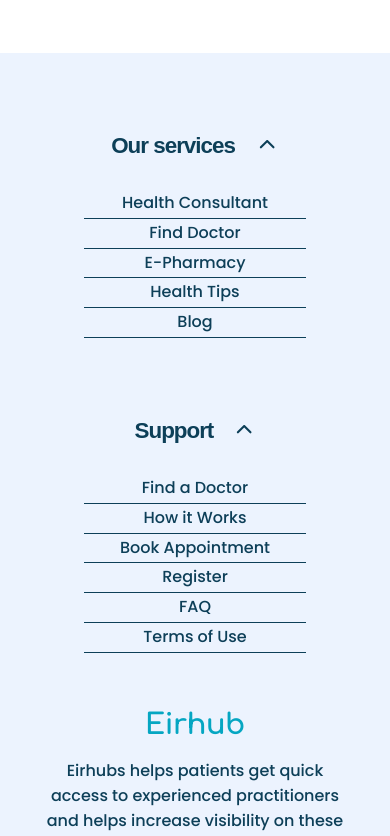
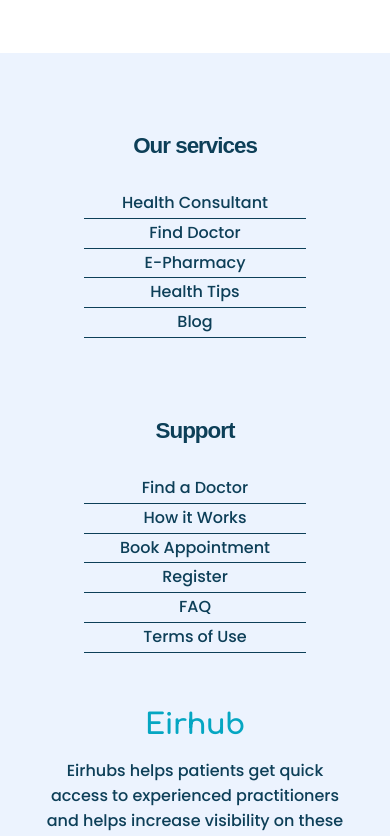
Before and after one commit to Silicon-Valley00/eirhub-frontend, a React (Create React App) app in the folder client/: page / in a window 390 px wide. Shown: the part 3060-3896 px from the top of the page. Built offline with nearby package versions, Linux system fonts and the light colour scheme.

Commit message:
Merge branch 'landing-page' of https://github.com/JerryAgbesi/Eirhub into landing-page

```diff
--- a/client/src/Pages/Landing page/components/Footer.js
+++ b/client/src/Pages/Landing page/components/Footer.js
@@ -3,21 +3,8 @@
 import { FaLinkedinIn } from 'react-icons/fa';
 import { RiInstagramFill } from 'react-icons/ri';
 import footerStyle from '../components/footer.module.css';
-import { IoIosArrowDown } from 'react-icons/io';
-import { IoIosArrowUp } from 'react-icons/io';
 
 const Footer = () => {
-   //setting state to show list items with onClick.
-   const [showServices, setShowServices] = useState(true);
-   const [showSupport, setShowSupport] = useState(true);
-
-   //toggle onclick only in 756px screen width
-   const toggleDropdown = ({ state, setState }) => {
-      const screenSize = window.innerWidth;
-      if (screenSize <= 756) setState(!state);
-      return;
-   };
-
    return (
       <footer>
          {/* logo div*/}
@@ -41,113 +28,40 @@
             </div>
          </div>
          <div className={footerStyle.fourservices}>
-            <h2
-               onClick={() =>
-                  //toggling with onclick
-                  toggleDropdown({
-                     state: showServices,
-                     setState: setShowServices,
-                  })
-               }
-               className={footerStyle.fheader}
-            >
-               Our services
-                {/*Trigger image if showServices is false*/}
-         { !showServices ?<IoIosArrowDown
-                  className={footerStyle.fmobilehide1}
-               />
-               :<IoIosArrowUp
-                  className={footerStyle.fmobilehide2}
-               />}
-            </h2>
-               {showServices &&(<ul className={footerStyle.fdropdown}>
-                  <li className={footerStyle.flist}>
-                     Health Consultant
-                  </li>
-                  <li className={footerStyle.flist}>
-                     Find Doctor
-                  </li>
-                  <li className={footerStyle.flist}>
-                    E-Pharmacy
-                  </li>
-                  <li className={footerStyle.flist}>
-                     Health Tips
-                  </li>
-                  <li className={footerStyle.flist}>
-                     Blog
-                  </li>
+            <h2 className={footerStyle.fheader}>Our services</h2>
+            <ul className={footerStyle.fdropdown}>
+               <li className={footerStyle.flist}>Health Consultant</li>
+               <li className={footerStyle.flist}>Find Doctor</li>
+               <li className={footerStyle.flist}>E-Pharmacy</li>
+               <li className={footerStyle.flist}>Health Tips</li>
+               <li className={footerStyle.flist}>Blog</li>
             </ul>
-               )}
          </div>
 
          {/* support div*/}
          <div className={footerStyle.fsupport}>
-            <h2
-               onClick={() =>
-                  toggleDropdown({
-                     state: showSupport,
-                     setState: setShowSupport,
-                  })
-               }
-               className={footerStyle.fheader}
-            >
-               Support
-                { !showSupport ?<IoIosArrowDown
-                  className={footerStyle.fmobilehide1}
-               />
-               :<IoIosArrowUp
-                  className={footerStyle.fmobilehide2}
-               />}
-            </h2>
-            {showSupport && (
+            <h2 className={footerStyle.fheader}>Support</h2>
             <ul className={footerStyle.fdropdown}>
-                  <li className={footerStyle.flist}>
-                        Find a Doctor
-                  </li>
-                  <li className={footerStyle.flist}>
-                        How it Works
-                  </li>
-                  <li className={footerStyle.flist}>
-
-                        Book Appointment
-
-                  </li>
-                  <li className={footerStyle.flist}>
-
-                        Register
-
-                  </li>
-                  <li className={footerStyle.flist}>
-
-                        FAQ
-
-                  </li>
-                  <li className={footerStyle.flist}>
-
-                        Terms of Use
-
-                  </li>
+               <li className={footerStyle.flist}>Find a Doctor</li>
+               <li className={footerStyle.flist}>How it Works</li>
+               <li className={footerStyle.flist}>Book Appointment</li>
+               <li className={footerStyle.flist}>Register</li>
+               <li className={footerStyle.flist}>FAQ</li>
+               <li className={footerStyle.flist}>Terms of Use</li>
             </ul>
-            )}
          </div>
          {/*Contact*/}
          <div className={footerStyle.fcontact}>
             <h2 className={footerStyle.fheader}>Contact us</h2>
             <ul className={footerStyle.fdropdown}>
-               <li className={footerStyle.flist}>
-                  +(233) 576 678 238
-               </li>
+               <li className={footerStyle.flist}>+(233) 576 678 238</li>
+            </ul>
+            <ul className={footerStyle.fdropdown}>
+               <li className={footerStyle.flist}>info@Eirhub.com</li>
             </ul>
             <ul className={footerStyle.fdropdown}>
                <li className={footerStyle.flist}>
-                  info@Eirhub.com
-               </li>
-            </ul>
-            <ul className={footerStyle.fdropdown}>
-               <li className={footerStyle.flist}>
-
                   17 Maple Avenue<br></br> Kumasi, Ghana
-
                </li>
             </ul>
          </div>
--- a/client/src/Pages/Landing page/components/footer.module.css
+++ b/client/src/Pages/Landing page/components/footer.module.css
@@ -46,7 +46,7 @@
 .flist:hover {
    transition: all 0.1s ease-in;
    transform: translate(2px, 0px);
-   color:#2b6777;
+   color: #2b6777;
    cursor: pointer;
 }
 .socialmedia span {
@@ -81,7 +81,7 @@
    fill: #05a6c2;
    font-size: 25px;
 }
-.flist{
+.flist {
    font-weight: 500;
    color: #0d3f58;
    list-style: none;
@@ -90,17 +90,11 @@
    line-height: 1.8;
    margin: 0;
 }
-.fdropdown{
+.fdropdown {
    padding-left: 0;
 }
 .fcontact .flist {
    margin-bottom: 20px;
-}
-.fmobilehide1 {
-   display: none;
-}
-.fmobilehide2 {
-   display: none;
 }
 
 /*responsive*/
@@ -140,10 +134,10 @@
 }
 /*All Mobile sizes*/
 @media (max-width: 756px) {
-   .fourservices{
+   .fourservices {
       width: 60%;
    }
-   .fsupport{
+   .fsupport {
       width: 60%;
    }
 
@@ -156,17 +150,16 @@
       display: flex;
       justify-content: space-evenly;
       cursor: pointer;
-
    }
-   .fourservices .fheader{
+   .fourservices .fheader {
       width: 70%;
    }
-   .fourservices .fdropdown{
+   .fourservices .fdropdown {
       width: 95%;
       margin: 0 auto;
       transition: all 700ms ease-in-out;
    }
-   .fsupport .fdropdown{
+   .fsupport .fdropdown {
       width: 95%;
       margin: 0 auto;
    }
@@ -175,16 +168,14 @@
       width: 100%;
       font-size: 1.1rem;
       margin-bottom: 10px;
-      border-bottom: 1px #0d3f58 solid;
-      font-size: 20px;
+      border-bottom: #0d3f58 solid 1px;
    }
    .fsupport ul li {
       text-align: center;
       width: 100%;
       font-size: 1.1rem;
       margin-bottom: 10px;
-      border-bottom: 1px #0d3f58 solid;
-      font-size: 1.1rem;
+      border-bottom: #0d3f58 solid 1px;
    }
    .fcontact ul li {
       font-size: 1.1rem;
@@ -216,28 +207,7 @@
       width: 50%;
       margin: 30px auto;
    }
-   .fmobilehide1 {
-      display: inline;
-      cursor: pointer;
-            transition: all 300ms ease-in-out;
-
-   }
-   .fmobilehide2{
-      display: inline;
-      cursor: pointer;
-      transition: all 300ms ease-in-out;
-
-   }
-   .fourservices .fheader .fmobilehide1 {
-      margin: 0;
-   }
-   .fsupport .fheader .fmobilehide1 {
-      margin-left: 10px;
-   }
-   .fsupport .fheader .fmobilehide2 {
-      margin-left: 10px;
-   }
-   .socialmedia{
+   .socialmedia {
       width: 50%;
    }
 }
@@ -251,10 +221,10 @@
       font-size: 1rem;
       width: 100%;
    }
-   .fsupport .fheader{
+   .fsupport .fheader {
       width: 60%;
    }
-   .fourservices .fheader{
+   .fourservices .fheader {
       width: 90%;
    }
    .fsupport .flist {
@@ -281,10 +251,10 @@
    .fheader {
       font-size: 1.3rem;
    }
-    .fourservices{
+   .fourservices {
       width: 60%;
    }
-   .fsupport{
+   .fsupport {
       width: 60%;
    }
    .fourservices .flist {
```
Lines whose indentation alone changed are shown as unchanged.
